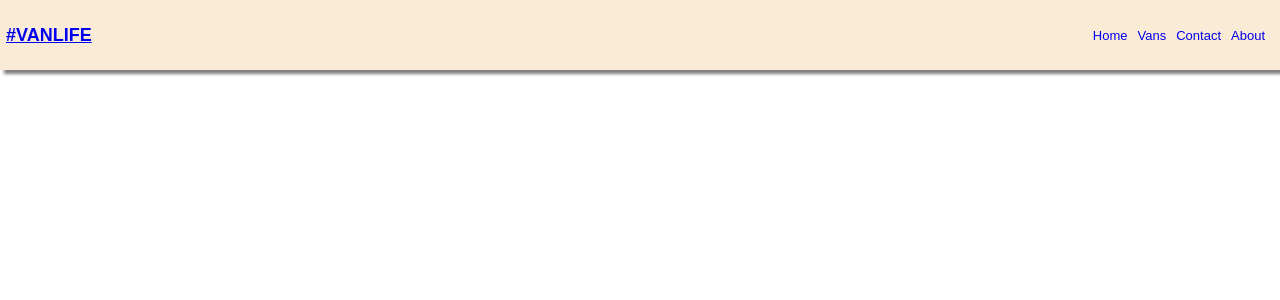
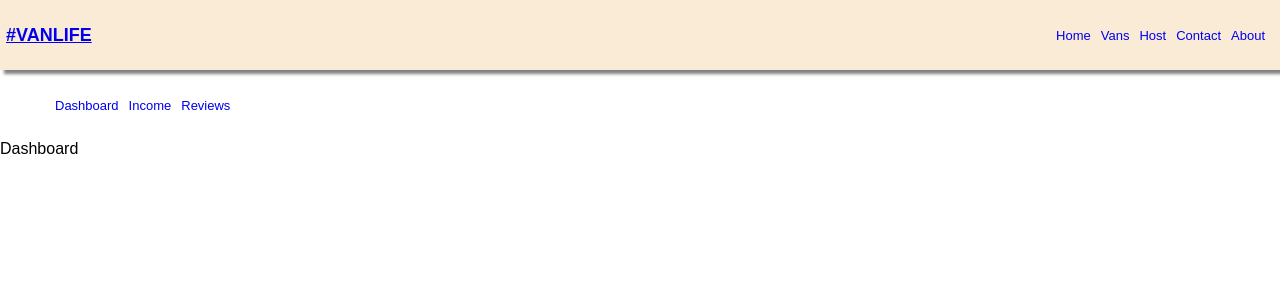
Before and after one commit to Braionic/Vanhire, a React (Create React App) app: page /host in a window 1280 px wide. Shown: the top 300 px of the page. Built offline with nearby package versions, Linux system fonts and the light colour scheme; what miragejs would draw is missing.

Commit message:
I added page routers and did some react nesting and i also added some pages

```diff
--- a/src/components/Header.js
+++ b/src/components/Header.js
@@ -9,6 +9,7 @@
         <ul>
             <li><Link to="/">Home</Link></li>
             <li><Link to="/vans">Vans</Link></li>
+            <li><Link to="/host">Host</Link></li>
             <li><Link to="/contact">Contact</Link></li>
             <li><Link to="/about">About</Link></li>
             </ul>
--- /dev/null
+++ b/src/components/Layout.js
@@ -0,0 +1,11 @@
+import React from 'react'
+import { Outlet } from 'react-router-dom'
+import Header from './Header'
+export default function Layout() {
+  return (
+    <>
+    <Header />
+    <Outlet />
+    </>
+  )
+}
--- a/src/index.js
+++ b/src/index.js
@@ -7,21 +7,31 @@
 import Vans from './pages/Vans';
 import Vandetails from './pages/Vandetails';
 import Header from './components/Header';
-
+import Layout from './components/Layout';
 import "../src/Server"
-
+import Dashboard from './pages/Host/Dashboard';
+import Reviews from './pages/Host/Reviews';
+import Income from './pages/Host/Income';
+import HostLayout from './pages/Host/HostLayout';
 const root = ReactDOM.createRoot(document.getElementById('root'));
 root.render(
   <React.StrictMode>
     <BrowserRouter>
-    <Header />
     <Routes>
       <Route>
-        <Route path='/' element={<App />} />
-        <Route path='/vans' element={<Vans />} />
-        <Route path='/vans/:id' element={<Vandetails />} />
-        <Route path='/contact' element={<Contact />} />
-        <Route path='/about' element={<About />} />
+        <Route path='/' element={<Layout />}>
+          <Route index element={<App />} />
+          <Route path='/host' element={<HostLayout />} >
+            <Route path='/host' element={<Dashboard />} />
+            <Route path='/host/income' element={<Income />} />
+            <Route path='/host/reviews' element={<Reviews />} />
+          </Route>
+          <Route path='/vans' element={<Vans />} />
+          <Route path='/vans/:id' element={<Vandetails />} />
+          <Route path='/contact' element={<Contact />} />
+          <Route path='/about' element={<About />} />
+          <Route path='*' element={<Dashboard />} />
+        </Route>
       </Route>
     </Routes>
     </BrowserRouter>
--- /dev/null
+++ b/src/pages/Host/Dashboard.js
@@ -0,0 +1,11 @@
+import React from 'react'
+import { Outlet } from 'react-router-dom'
+
+export default function Dashboard() {
+  return (
+    <>
+    <div>Dashboard</div>
+    <Outlet />
+    </>
+  )
+}
--- /dev/null
+++ b/src/pages/Host/HostLayout.js
@@ -0,0 +1,15 @@
+import React from 'react'
+import { Link } from 'react-router-dom'
+import { Outlet } from 'react-router-dom'
+export default function HostLayout() {
+  return (
+    <div>
+        <ul>
+            <li><Link to="/host">Dashboard</Link></li>
+            <li><Link to="/host/income">Income</Link></li>
+            <li><Link to="/host/reviews">Reviews</Link></li>
+        </ul>
+        <Outlet />
+    </div>
+  )
+}
--- /dev/null
+++ b/src/pages/Host/Income.js
@@ -0,0 +1,7 @@
+import React from 'react'
+
+export default function Income() {
+  return (
+    <div>Income</div>
+  )
+}
--- /dev/null
+++ b/src/pages/Host/Reviews.js
@@ -0,0 +1,7 @@
+import React from 'react'
+
+export default function Reviews() {
+  return (
+    <div>Reviews</div>
+  )
+}
```
Also changed, not shown: src/pages/Vandetails.js (+5 -6 lines).
